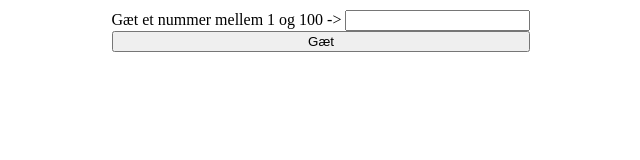
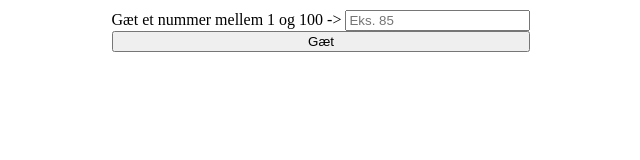
Before and after one commit to FrejaFischer/guessanumber, a plain HTML site: page index.html in a window 1280 px wide. Shown: the full height of the page, 319-959 px from the left. Drawn offline with Linux system fonts and the light colour scheme.

Commit message:
placeholder added to inputfield

```diff
--- a/index.html
+++ b/index.html
@@ -9,7 +9,7 @@
   <body>
     <label for="guess">
       Gæt et nummer mellem 1 og 100 ->
-      <input id="guess" type="number" size="10" />
+      <input id="guess" type="number" size="10" placeholder="Eks. 85" />
     </label>
     <button type="submit" for="guess">Gæt</button>
 
```
